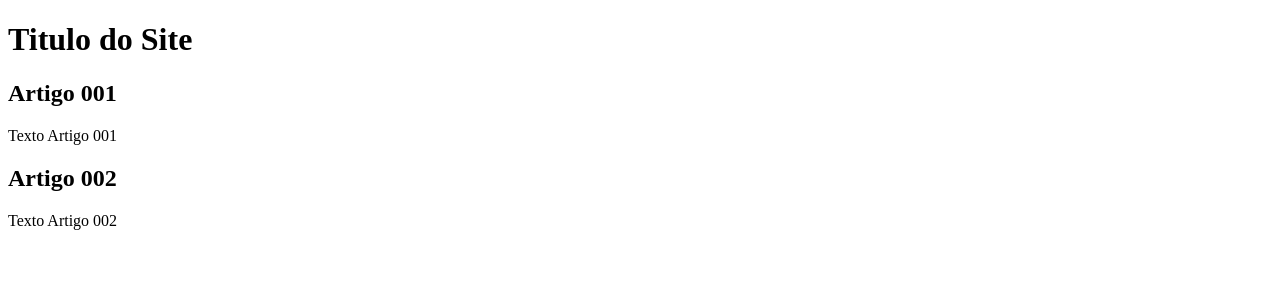
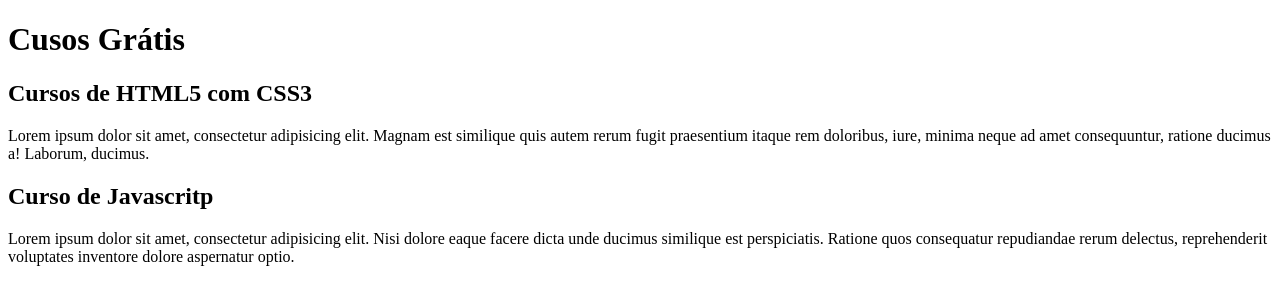
Before and after one commit to Deuzedino/projeto-site, a plain HTML site: page index.html in a window 1280 px wide. Drawn offline with Linux system fonts and the light colour scheme.

Commit message:
Comecei a escrever o conteudo

```diff
--- a/index.html
+++ b/index.html
@@ -9,14 +9,15 @@
 <body>
     <main>
         <head>
-            <h1>Titulo do Site</h1>
+            <h1>Cusos Grátis</h1>
         </head>
-        <article><h2>Artigo 001</h2>
-        <p>Texto Artigo 001</p>
+        <article>
+            <h2>Cursos de HTML5 com CSS3</h2>
+        <p>Lorem ipsum dolor sit amet, consectetur adipisicing elit. Magnam est similique quis autem rerum fugit praesentium itaque rem doloribus, iure, minima neque ad amet consequuntur, ratione ducimus a! Laborum, ducimus.</p>
     </article>
     <article>
-        <h2>Artigo 002</h2>
-        <p>Texto Artigo 002</p>
+        <h2>Curso de Javascritp</h2>
+        <p>Lorem ipsum dolor sit amet, consectetur adipisicing elit. Nisi dolore eaque facere dicta unde ducimus similique est perspiciatis. Ratione quos consequatur repudiandae rerum delectus, reprehenderit voluptates inventore dolore aspernatur optio.</p>
     </article>
     </main>
 </body>
```
